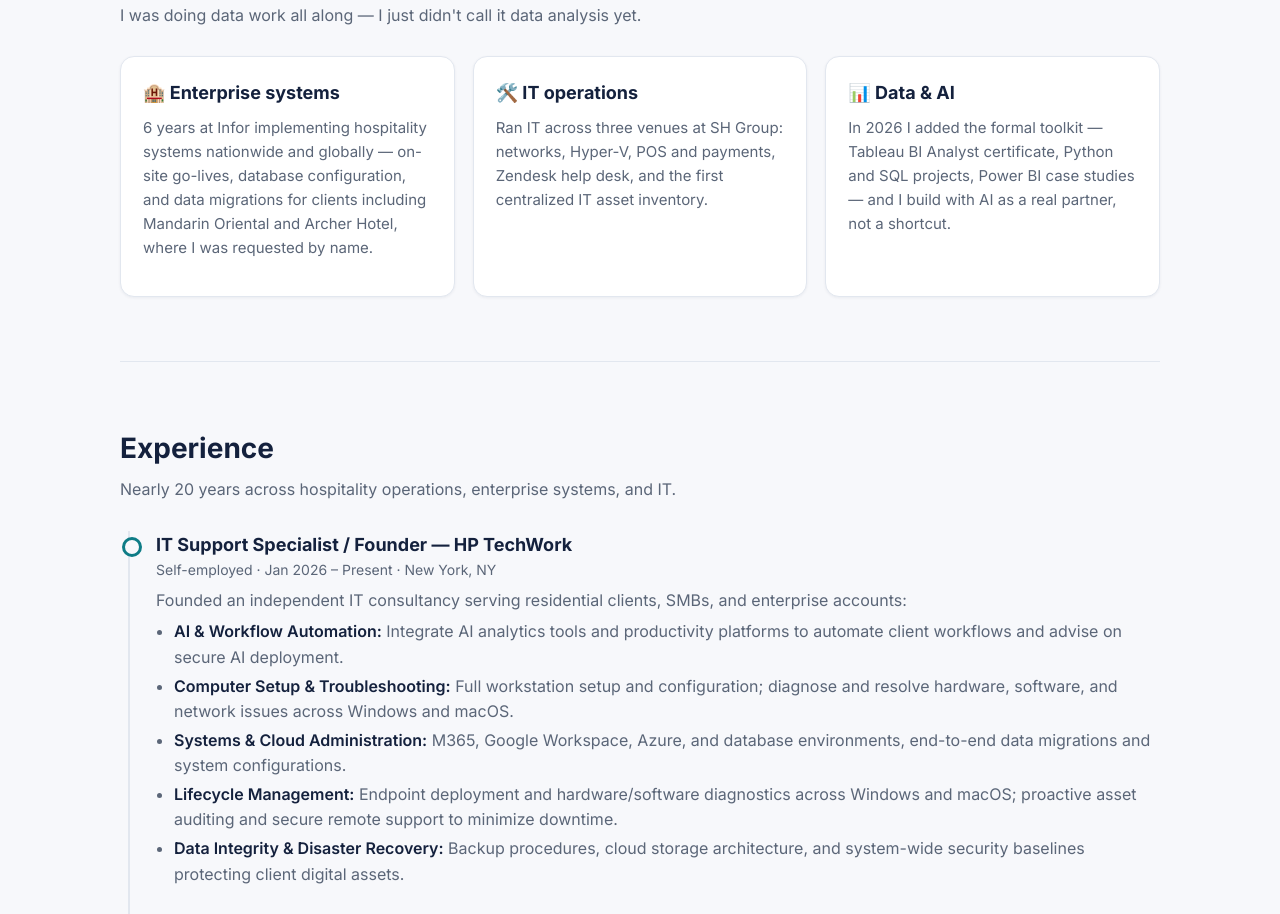
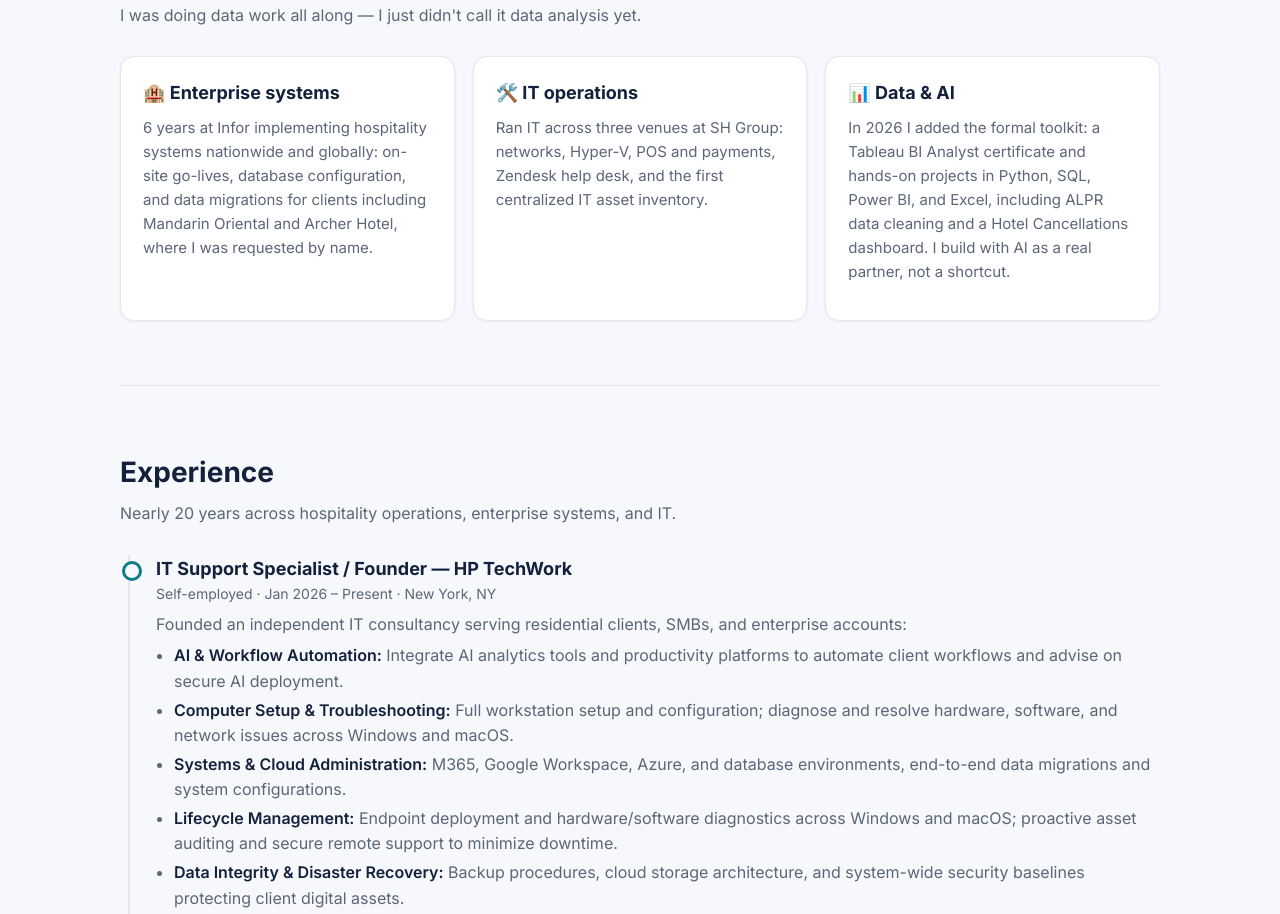
Before and after one commit to hperez1718-byte/hperez1718-byte.github.io, a plain HTML site: page index.html in a window 1280 px wide. Shown: the part 820-1734 px from the top of the page. Drawn offline with Linux system fonts and the light colour scheme.

Commit message:
Tighten About cards: name real projects, fewer dashes
Updated descriptions in the Enterprise systems and Data & AI sections for clarity and detail.

```diff
--- a/index.html
+++ b/index.html
@@ -179,9 +179,9 @@
       <h2>About</h2>
       <p class="sub">I was doing data work all along — I just didn't call it data analysis yet.</p>
       <div class="grid">
-        <div class="card"><h3>🏨 Enterprise systems</h3><p>6 years at Infor implementing hospitality systems nationwide and globally — on-site go-lives, database configuration, and data migrations for clients including Mandarin Oriental and Archer Hotel, where I was requested by name.</p></div>
+        <div class="card"><h3>🏨 Enterprise systems</h3><p>6 years at Infor implementing hospitality systems nationwide and globally: on-site go-lives, database configuration, and data migrations for clients including Mandarin Oriental and Archer Hotel, where I was requested by name.</p></div>
         <div class="card"><h3>🛠️ IT operations</h3><p>Ran IT across three venues at SH Group: networks, Hyper-V, POS and payments, Zendesk help desk, and the first centralized IT asset inventory.</p></div>
-        <div class="card"><h3>📊 Data &amp; AI</h3><p>In 2026 I added the formal toolkit — Tableau BI Analyst certificate, Python and SQL projects, Power BI case studies — and I build with AI as a real partner, not a shortcut.</p></div>
+        <div class="card"><h3>📊 Data &amp; AI</h3><p>In 2026 I added the formal toolkit: a Tableau BI Analyst certificate and hands-on projects in Python, SQL, Power BI, and Excel, including ALPR data cleaning and a Hotel Cancellations dashboard. I build with AI as a real partner, not a shortcut.</p></div>
       </div>
     </section>
 
```
